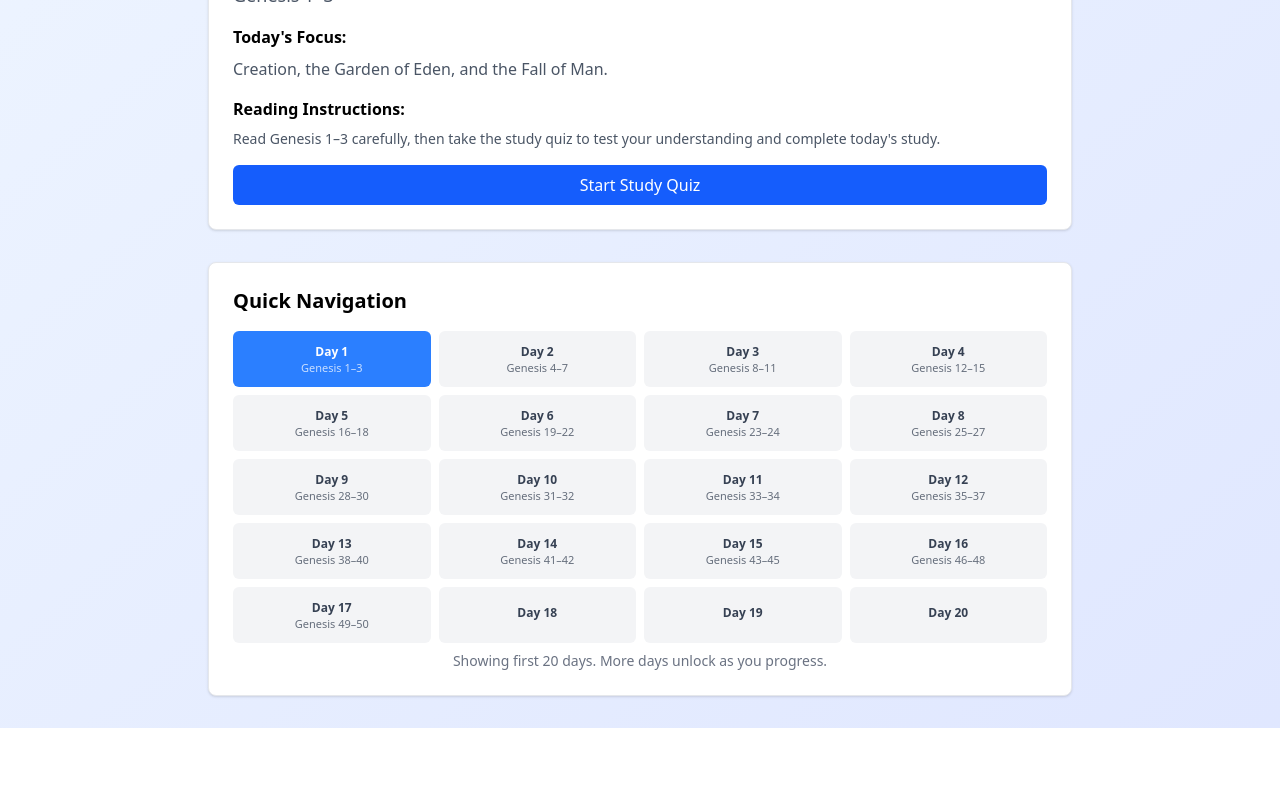
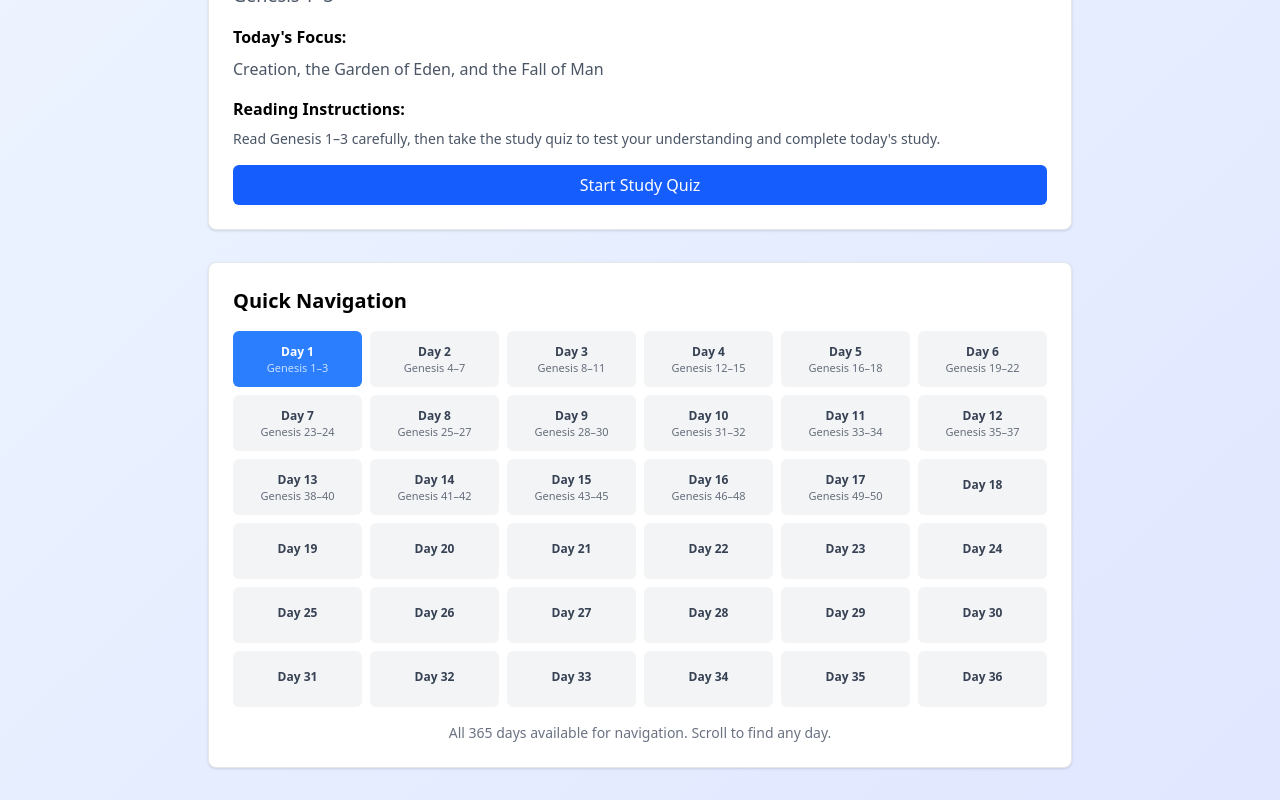
Before and after one commit to francislainy/bible-quiz-schedule, an Angular app: page / in a window 1280 px wide. Shown: the part 414-1214 px from the top of the page. Before the commit the page ends 1142 px from the top, so only its background shows below. Built offline with nearby package versions, Linux system fonts and the light colour scheme.

Commit message:
Add scrolling to current page

```diff
--- a/src/app/app.html
+++ b/src/app/app.html
@@ -70,7 +70,7 @@
         <div class="space-y-4">
           <div>
             <h4 class="font-semibold mb-2">Today's Focus:</h4>
-            <p class="text-gray-600">{{todaysReading()?.focus}}.</p>
+            <p class="text-gray-600">{{todaysReading()?.focus}}</p>
           </div>
 
           <div *ngIf="!showQuiz()" class="space-y-4">
@@ -104,10 +104,11 @@
     <app-card>
       <div class="p-6">
         <h3 class="text-xl font-semibold mb-4">Quick Navigation</h3>
-        <div class="grid grid-cols-2 md:grid-cols-4 gap-2">
+        <div #navigationGrid class="grid grid-cols-2 md:grid-cols-4 lg:grid-cols-5 xl:grid-cols-6 gap-2 max-h-96 overflow-y-auto">
           <button
             *ngFor="let day of navigationDays()"
             type="button"
+            [attr.data-day]="day"
             (click)="navigateToDay(day)"
             [class]="'px-2 py-1 rounded-md text-sm font-medium transition-all duration-200 flex flex-col items-center justify-center h-14 ' + getDayButtonClass(day)">
             <div class="relative w-full">
@@ -125,8 +126,8 @@
             </div>
           </button>
         </div>
-        <p class="text-sm text-gray-500 mt-2 text-center" *ngIf="365 > 20">
-          Showing first 20 days. More days unlock as you progress.
+        <p class="text-sm text-gray-500 mt-2 text-center">
+          All 365 days available for navigation. Scroll to find any day.
         </p>
       </div>
     </app-card>
--- a/src/app/app.ts
+++ b/src/app/app.ts
@@ -1,4 +1,4 @@
-import {Component, computed, OnInit, signal, ViewEncapsulation} from '@angular/core';
+import {Component, computed, OnInit, signal, ViewEncapsulation, AfterViewInit, ElementRef, ViewChild} from '@angular/core';
 import {CommonModule} from '@angular/common';
 import {FormsModule} from '@angular/forms';
 import {readingPlan} from './data/reading-plan';
@@ -23,7 +23,9 @@ import {BadgeComponent} from './components/badge/badge.component';
   templateUrl: './app.html',
   encapsulation: ViewEncapsulation.None
 })
-export class AppComponent implements OnInit {
+export class AppComponent implements OnInit, AfterViewInit {
+  @ViewChild('navigationGrid', { static: false }) navigationGrid?: ElementRef;
+
   currentDay = signal(1);
   completedDays = signal<number[]>([]);
   showQuiz = signal(false);
@@ -31,6 +33,11 @@ export class AppComponent implements OnInit {
   ngOnInit() {
     this.loadProgress();
     this.updateCurrentDayBasedOnProgress();
+  }
+
+  ngAfterViewInit() {
+    // Scroll to current day after view initialization
+    setTimeout(() => this.scrollToCurrentDay(), 100);
   }
 
   // Computed properties
@@ -46,7 +53,7 @@ export class AppComponent implements OnInit {
   );
 
   navigationDays = computed(() =>
-    Array.from({length: Math.min(20, 365)}, (_, i) => i + 1)
+    Array.from({length: 365}, (_, i) => i + 1)
   );
 
   // New method to get reading reference for a specific day
@@ -171,6 +178,25 @@ export class AppComponent implements OnInit {
   navigateToDay(day: number) {
     this.currentDay.set(day);
     this.showQuiz.set(false);
+    // Scroll to the selected day
+    setTimeout(() => this.scrollToCurrentDay(), 50);
+  }
+
+  private scrollToCurrentDay() {
+    if (!this.navigationGrid) return;
+
+    const currentDay = this.currentDay();
+    const gridElement = this.navigationGrid.nativeElement;
+    const dayButton = gridElement.querySelector(`[data-day="${currentDay}"]`) as HTMLElement;
+
+    if (dayButton) {
+      // Simple approach: scroll the button into view
+      dayButton.scrollIntoView({
+        behavior: 'smooth',
+        block: 'center',
+        inline: 'nearest'
+      });
+    }
   }
 
   getDayButtonClass(day: number): string {
```
